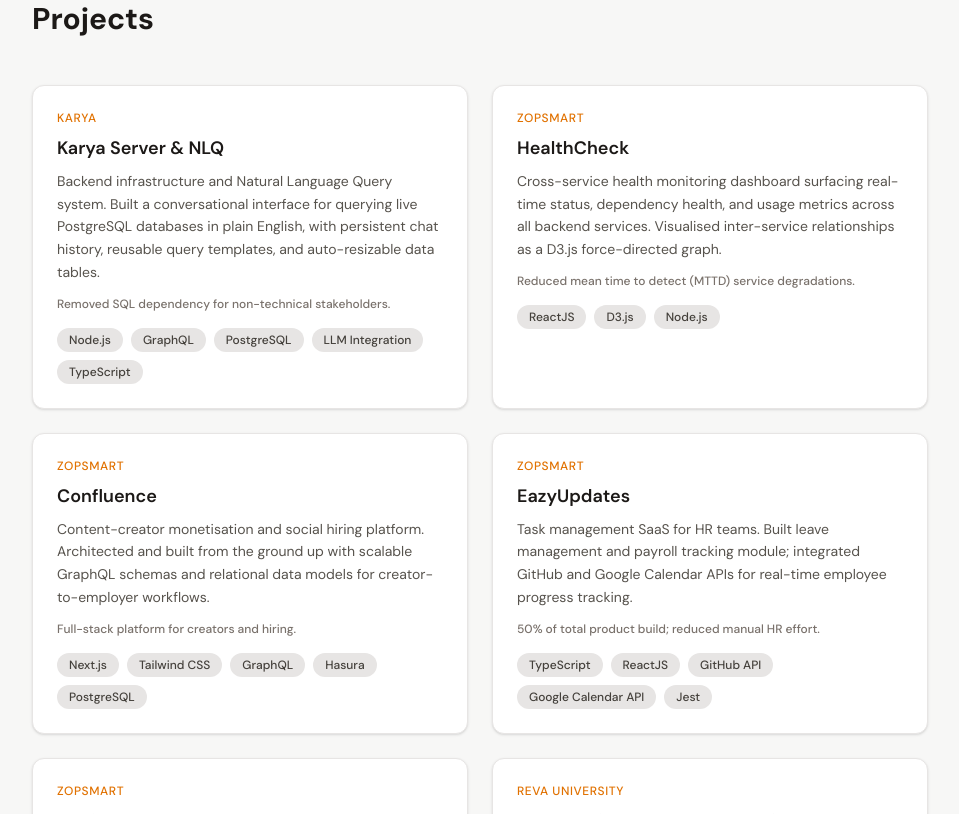
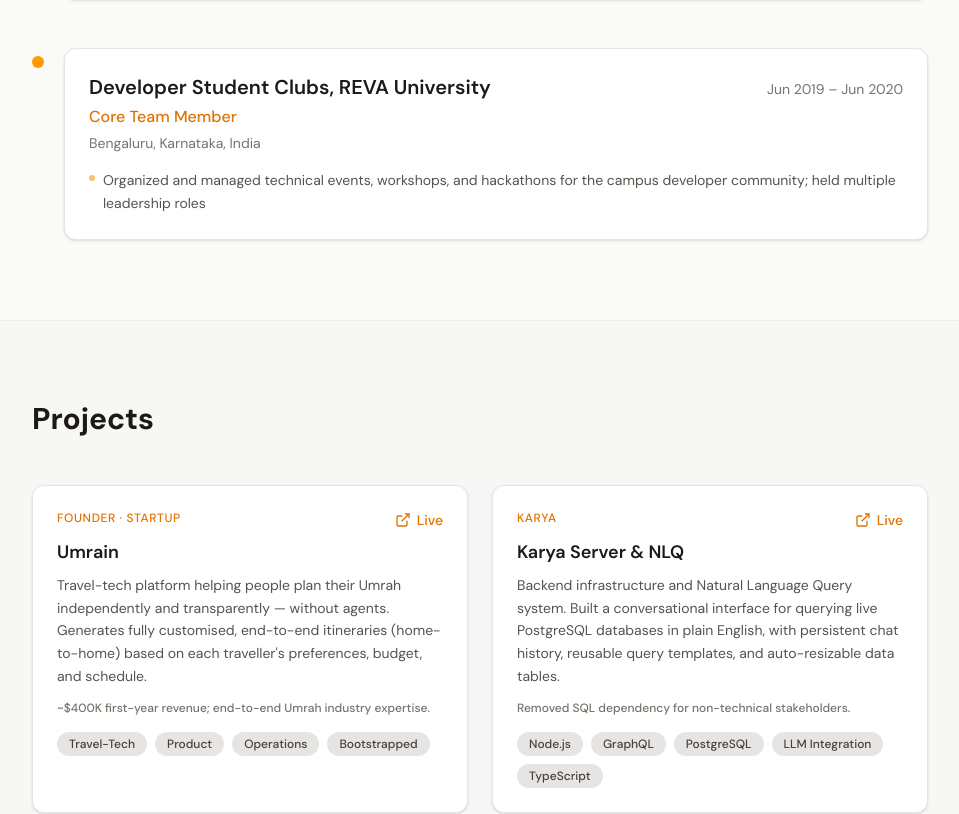
Before and after one commit to ShaikMoAbdullah/portfolio, a Next.js app: page / in a window 1280 px wide. Shown: the part 2780-3594 px from the top of the page, without its empty margins (160-1119 px from the left). Built offline with nearby package versions, Linux system fonts and the light colour scheme.

Commit message:
chore: update content

```diff
--- a/src/components/Experience.tsx
+++ b/src/components/Experience.tsx
@@ -3,6 +3,18 @@
 import { motion } from "framer-motion";
 
 const experiences = [
+  {
+    company: "Umrain",
+    role: "Founder",
+    period: "2025 – 2026",
+    location: "Bengaluru, Karnataka, India",
+    highlights: [
+      "Founded a travel-tech startup enabling people to plan and book their Umrah independently and transparently — without relying on traditional agents — born from a poor personal agent-led Umrah experience in late 2024",
+      "Built a self-serve platform that generates fully customised, end-to-end Umrah itineraries (home-to-home) tailored to each traveller's preferences, budget, and schedule",
+      "Drove ~$400K in first-year revenue as a bootstrapped venture, owning product, technology, operations, vendor partnerships, and customer support end to end",
+      "Gained deep, end-to-end knowledge of the Umrah travel industry — supplier and ground logistics, pricing, compliance, and building customer trust in a high-stakes journey",
+    ],
+  },
   {
     company: "Karya",
     role: "Senior Product Engineer",
--- a/src/components/Projects.tsx
+++ b/src/components/Projects.tsx
@@ -4,13 +4,28 @@
 
 const projects = [
   {
+    name: "Umrain",
+    org: "Founder · Startup",
+    description:
+      "Travel-tech platform helping people plan their Umrah independently and transparently — without agents. Generates fully customised, end-to-end itineraries (home-to-home) based on each traveller's preferences, budget, and schedule.",
+    stack: ["Travel-Tech", "Product", "Operations", "Bootstrapped"],
+    impact: "~$400K first-year revenue; end-to-end Umrah industry expertise.",
+    liveUrl: "https://umrain.in",
+  },
+  {
     name: "Karya Server & NLQ",
     org: "Karya",
     description:
       "Backend infrastructure and Natural Language Query system. Built a conversational interface for querying live PostgreSQL databases in plain English, with persistent chat history, reusable query templates, and auto-resizable data tables.",
-    stack: ["Node.js", "GraphQL", "PostgreSQL", "LLM Integration", "TypeScript"],
+    stack: [
+      "Node.js",
+      "GraphQL",
+      "PostgreSQL",
+      "LLM Integration",
+      "TypeScript",
+    ],
     impact: "Removed SQL dependency for non-technical stakeholders.",
-    liveUrl: null,
+    liveUrl: "https://karya.in",
     githubUrl: null,
   },
   {
@@ -38,19 +53,25 @@
     org: "ZopSmart",
     description:
       "Task management SaaS for HR teams. Built leave management and payroll tracking module; integrated GitHub and Google Calendar APIs for real-time employee progress tracking.",
-    stack: ["TypeScript", "ReactJS", "GitHub API", "Google Calendar API", "Jest"],
+    stack: [
+      "TypeScript",
+      "ReactJS",
+      "GitHub API",
+      "Google Calendar API",
+      "Jest",
+    ],
     impact: "50% of total product build; reduced manual HR effort.",
-    liveUrl: null,
+    liveUrl: "https://eazyupdates.com",
     githubUrl: null,
   },
   {
-    name: "Smrize",
+    name: "Kroger",
     org: "ZopSmart",
     description:
-      "Mobile-first book-summarization platform with audio playback. Optimized for mobile users.",
-    stack: ["JavaScript", "Next.js", "Tailwind CSS"],
-    impact: "20% traffic increase; 24 min average daily engagement per user.",
-    liveUrl: null,
+      "Homepage and navigation architecture for the 2nd-largest US grocery e-commerce SaaS. Core contributor; redesigned category discovery flows to improve product findability and conversion.",
+    stack: ["TypeScript", "ReactJS", "CSS", "Jest", "React Testing Library"],
+    impact: "3× click-through rate; 12% lift in product sales.",
+    liveUrl: "https://www.kroger.com",
     githubUrl: null,
   },
   {
@@ -80,18 +101,17 @@
 
 function ExternalLink() {
   return (
-    <svg xmlns="http://www.w3.org/2000/svg" viewBox="0 0 24 24" fill="none" stroke="currentColor" strokeWidth="2" className="h-4 w-4 shrink-0">
+    <svg
+      xmlns="http://www.w3.org/2000/svg"
+      viewBox="0 0 24 24"
+      fill="none"
+      stroke="currentColor"
+      strokeWidth="2"
+      className="h-4 w-4 shrink-0"
+    >
       <path d="M18 13v6a2 2 0 0 1-2 2H5a2 2 0 0 1-2-2V8a2 2 0 0 1 2-2h6" />
       <polyline points="15 3 21 3 21 9" />
       <line x1="10" y1="14" x2="21" y2="3" />
-    </svg>
-  );
-}
-
-function GitHubIcon() {
-  return (
-    <svg xmlns="http://www.w3.org/2000/svg" viewBox="0 0 24 24" fill="currentColor" className="h-4 w-4 shrink-0">
-      <path d="M12 0c-6.626 0-12 5.373-12 12 0 5.302 3.438 9.8 8.207 11.387.599.111.793-.261.793-.577v-2.234c-3.338.726-4.033-1.416-4.033-1.416-.546-1.387-1.333-1.756-1.333-1.756-1.089-.745.083-.729.083-.729 1.205.084 1.839 1.237 1.839 1.237 1.07 1.834 2.807 1.304 3.492.997.107-.775.418-1.305.762-1.604-2.665-.305-5.467-1.334-5.467-5.931 0-1.311.469-2.381 1.236-3.221-.124-.303-.535-1.524.117-3.176 0 0 1.008-.322 3.301 1.23.957-.266 1.983-.399 3.003-.404 1.02.005 2.047.138 3.006.404 2.291-1.552 3.297-1.23 3.297-1.23.653 1.653.242 2.874.118 3.176.77.84 1.235 1.911 1.235 3.221 0 4.609-2.807 5.624-5.479 5.921.43.372.823 1.102.823 2.222v3.293c0 .319.192.694.801.576 4.765-1.589 8.199-6.086 8.199-11.386 0-6.627-5.373-12-12-12z" />
     </svg>
   );
 }
@@ -126,9 +146,22 @@
               variants={item}
               className="group rounded-xl border border-stone-200 dark:border-stone-800 bg-white dark:bg-stone-900/50 p-6 shadow-sm transition-all hover:shadow-lg hover:border-amber-500/30 dark:hover:border-amber-500/30"
             >
-              <p className="text-xs font-medium uppercase tracking-wider text-amber-600 dark:text-amber-400">
-                {project.org}
-              </p>
+              <div className="flex items-start justify-between gap-3">
+                <p className="text-xs font-medium uppercase tracking-wider text-amber-600 dark:text-amber-400">
+                  {project.org}
+                </p>
+                {project.liveUrl && (
+                  <a
+                    href={project.liveUrl}
+                    target="_blank"
+                    rel="noopener noreferrer"
+                    className="inline-flex shrink-0 items-center gap-1.5 text-sm font-medium text-amber-600 dark:text-amber-400 hover:underline"
+                  >
+                    <ExternalLink />
+                    Live
+                  </a>
+                )}
+              </div>
               <h3 className="mt-2 text-lg font-semibold text-stone-900 dark:text-stone-50">
                 {project.name}
               </h3>
@@ -138,32 +171,6 @@
               <p className="mt-3 text-xs font-medium text-stone-500 dark:text-stone-500">
                 {project.impact}
               </p>
-              {(project.liveUrl || project.githubUrl) && (
-                <div className="mt-4 flex flex-wrap gap-3">
-                  {project.liveUrl && (
-                    <a
-                      href={project.liveUrl}
-                      target="_blank"
-                      rel="noopener noreferrer"
-                      className="inline-flex items-center gap-1.5 text-sm font-medium text-amber-600 dark:text-amber-400 hover:underline"
-                    >
-                      <ExternalLink />
-                      Live
-                    </a>
-                  )}
-                  {project.githubUrl && (
-                    <a
-                      href={project.githubUrl}
-                      target="_blank"
-                      rel="noopener noreferrer"
-                      className="inline-flex items-center gap-1.5 text-sm font-medium text-amber-600 dark:text-amber-400 hover:underline"
-                    >
-                      <GitHubIcon />
-                      GitHub
-                    </a>
-                  )}
-                </div>
-              )}
               <div className="mt-4 flex flex-wrap gap-2">
                 {project.stack.map((tech) => (
                   <span
```
